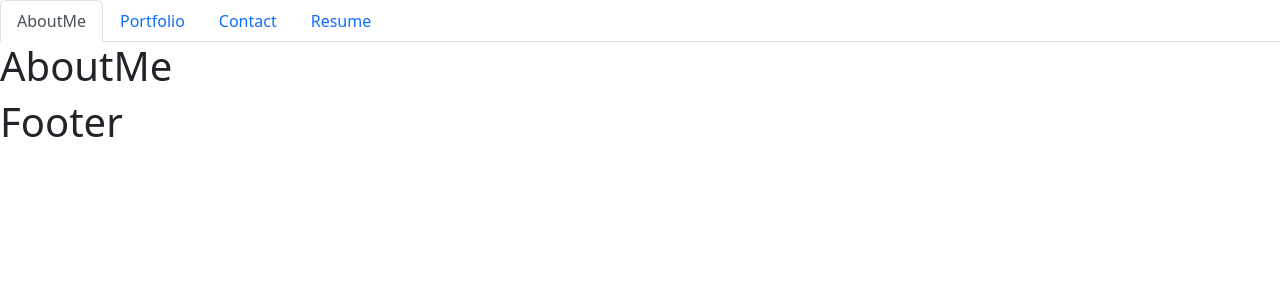
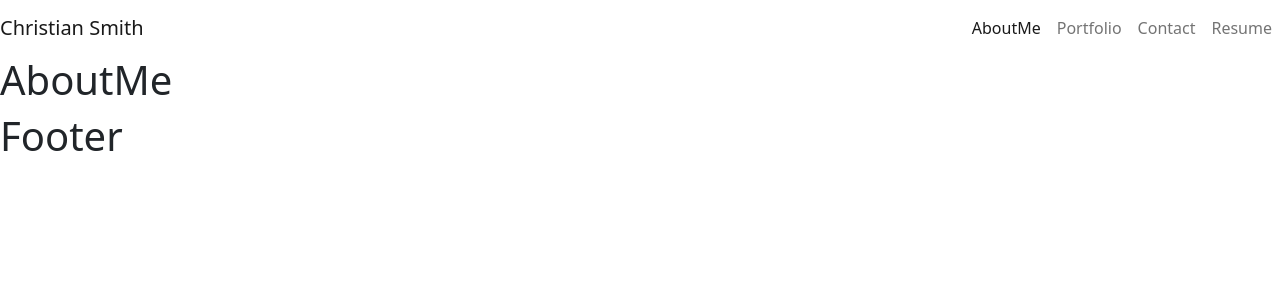
Before and after one commit to ChristianSmith46/Portfolio, a React (Create React App) app: page / in a window 1280 px wide. Shown: the top 300 px of the page. Built offline with nearby package versions, Linux system fonts and the light colour scheme.

Commit message:
Prepare to use react-bootstrap dependency

```diff
--- a/package.json
+++ b/package.json
@@ -9,7 +9,9 @@
     "axios": "^1.2.0",
     "bootstrap": "^5.2.3",
     "dotenv": "^16.0.3",
+    "jquery": "^3.6.1",
     "react": "17.0.2",
+    "react-bootstrap": "^2.7.0",
     "react-dom": "17.0.2",
     "react-scripts": "5.0.1",
     "web-vitals": "^2.1.4"
--- a/src/App.js
+++ b/src/App.js
@@ -1,5 +1,6 @@
 import Content from "./componenets/Content";
 import 'bootstrap/dist/css/bootstrap.min.css';
+import 'bootstrap/dist/js/bootstrap.bundle.min';
 
 function App() {
     return (
--- a/src/componenets/NavBar.js
+++ b/src/componenets/NavBar.js
@@ -1,8 +1,15 @@
 
 
-function NavBar({pageChangeHandler, currentPage}) {
+function NavBar({ pageChangeHandler, currentPage }) {
+
     return (
-        <ul className="nav nav-tabs">
+        <nav className="navbar navbar-expand-lg">
+            <span className="navbar-brand mb-0 h1">Christian Smith</span>
+            <button className="navbar-toggler" type="button" data-toggle="collapse" data-target="#navbarNav" aria-controls="navbarNav" aria-expanded="false" aria-label="Toggle navigation">
+                <span className="navbar-toggler-icon"></span>
+            </button>
+            <div className="collapse navbar-collapse justify-content-end" id="navbarNav">
+                <ul className="navbar-nav">
                     <li className="nav-item">
                         <a
                             href="#aboutme"
@@ -40,6 +47,9 @@
                         </a>
                     </li>
                 </ul>
+
+            </div>
+        </nav>
     );
 }
 
```
Lines whose indentation alone changed are shown as unchanged.
